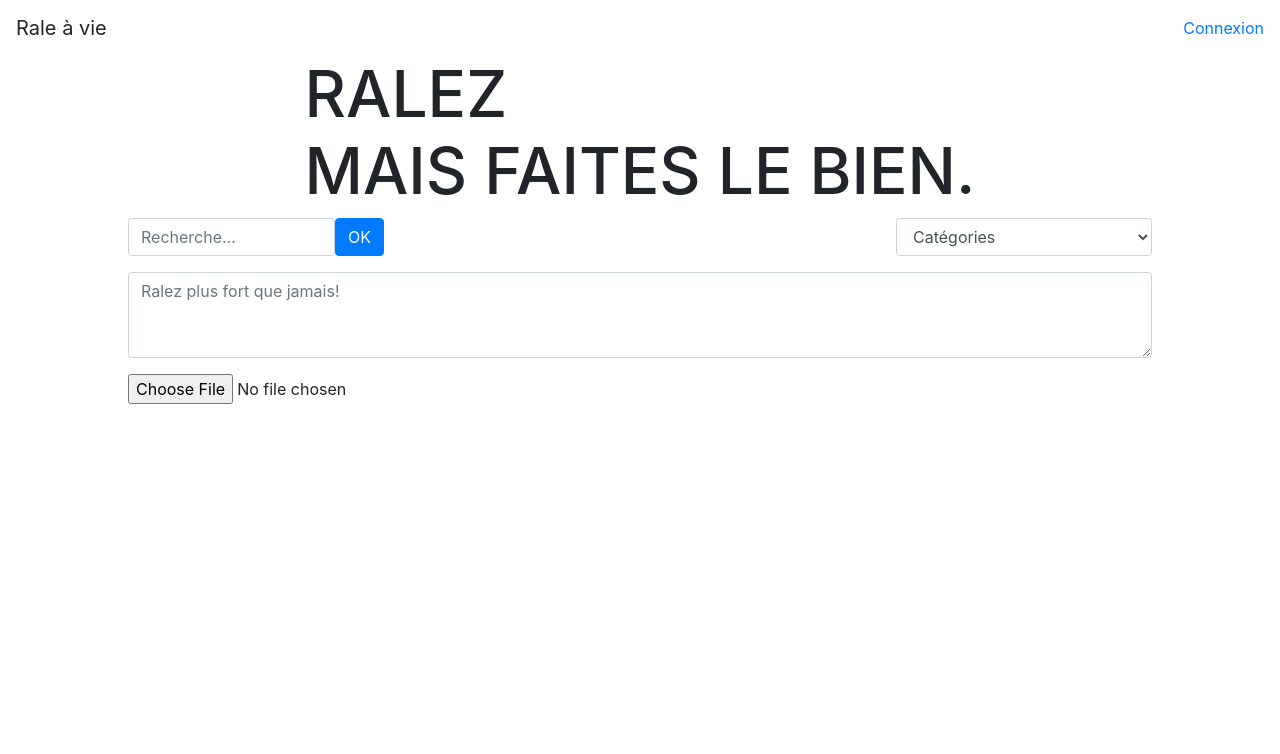
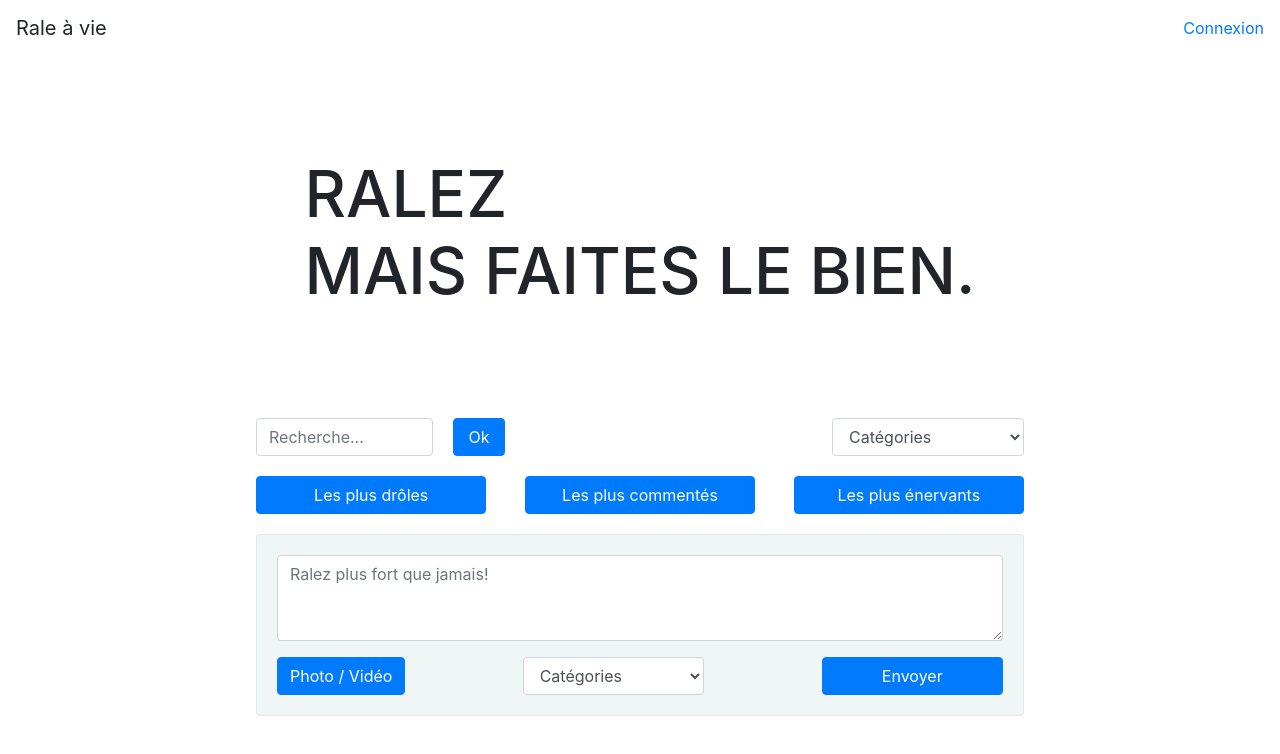
Before and after one commit to Tcheny/ProjetTP, a React app in the folder Front-End/: page / in a window 1280 px wide. Shown: the top 754 px of the page. Built offline with nearby package versions, Linux system fonts and the light colour scheme.

Commit message:
WIP Add Navbar, Header, Post

```diff
--- a/Front-End/package.json
+++ b/Front-End/package.json
@@ -31,6 +31,7 @@
         "webpack-dev-server": "^3.1.4"
     },
     "dependencies": {
-        "styled-components": "^3.4.1"
+        "styled-components": "^3.4.1",
+        "styled-system": "^3.0.2"
     }
 }
--- a/Front-End/src/App.js
+++ b/Front-End/src/App.js
@@ -1,12 +1,12 @@
 import React from 'react';
 import ReactDOM from 'react-dom';
-import { BrowserRouter as Router, Route, Link } from "react-router-dom";
+import { BrowserRouter as Router, Switch, Route } from "react-router-dom";
 import styled from 'styled-components';
 
-import { Login, Header, Post } from './components'
+import { Login, Home } from './components'
 
 const StyledBody = styled.div`
-  width: 80%;
+  width: 60%;
   margin: auto;
 `;
 
@@ -14,18 +14,11 @@ const App = () => {
   return (
     <Router>
       <div>
-        <nav class="navbar navbar-light justify-content-between">
-          <a class="navbar-brand">Rale à vie</a>
-          <Link to="/login">Connexion</Link>
-        </nav>
+        <Switch>
           <Route path="/login" component={Login} />
-
-          <StyledBody>
-            <Header />
-            <Post />
-          </StyledBody>
-
-        </div>
+          <Route path='/' component={Home} />
+        </Switch>
+      </div>
     </Router>
 
   )
--- /dev/null
+++ b/Front-End/src/components/Button.js
@@ -0,0 +1,23 @@
+import React, { Fragment } from 'react';
+import styled from 'styled-components';
+import { width, space } from 'styled-system';
+
+const StyledButton = styled.button`
+  ${width}
+  ${space}
+`;
+
+const Button = ({ width, m, type, children }) =>  {
+  return (
+    <StyledButton
+      type={type}
+      width={width}
+      m={m}
+      className="btn btn-primary"
+      >
+      {children}
+    </StyledButton>
+  )
+};
+
+export default Button;
--- a/Front-End/src/components/Header.js
+++ b/Front-End/src/components/Header.js
@@ -1,8 +1,7 @@
 import React from 'react';
 import styled from 'styled-components';
 
-import Select from './Select';
-import Search from './Search';
+import { Search, Select, Button } from './';
 
 const StyledHeader = styled.header`
   display: flex;
@@ -11,24 +10,48 @@ const StyledHeader = styled.header`
   flex-direction: column;
 `;
 
-const StyledInput = styled.div`
+  const StyledFlex = styled.div`
   display: flex;
   justify-content: space-between;
   width: 100%;
+  margin-bottom: 20px;
 `;
 
-const StyledTitle = styled.h1`
+  const StyledTitle = styled.h1`
+  padding: 100px 0;
   font-size: 4em;
 `;
 
 const Header = () => {
   return (
     <StyledHeader>
-      <StyledTitle>RALEZ <br/> MAIS FAITES LE BIEN.</StyledTitle>
-      <StyledInput>
+      <StyledTitle>
+        RALEZ <br/> MAIS FAITES LE BIEN.
+      </StyledTitle>
+      <StyledFlex>
         <Search />
         <Select />
-      </StyledInput>
+      </StyledFlex>
+      <StyledFlex>
+        <Button
+          type="button"
+          width="30%"
+          >
+          Les plus drôles
+        </Button>
+        <Button
+          type="button"
+          width="30%"
+          >
+          Les plus commentés
+        </Button>
+        <Button
+          type="button"
+          width="30%"
+          >
+          Les plus énervants
+        </Button>
+      </StyledFlex>
     </StyledHeader>
   )
 };
--- /dev/null
+++ b/Front-End/src/components/Home.js
@@ -0,0 +1,28 @@
+import React, { Fragment } from 'react';
+import { Link } from 'react-router-dom';
+import styled from 'styled-components';
+
+import { Navbar, Header, Post } from './'
+
+const StyledBody = styled.div`
+  width: 60%;
+  margin: auto;
+`;
+
+const Home = () => {
+return (
+  <Fragment>
+    <Navbar>
+      <Link to='/login'>
+        Connexion
+      </Link>
+    </Navbar>
+    <StyledBody>
+      <Header />
+      <Post />
+    </StyledBody>
+  </Fragment>
+  )
+};
+
+export default Home;
--- a/Front-End/src/components/Login.js
+++ b/Front-End/src/components/Login.js
@@ -1,9 +1,12 @@
-import React from 'react';
+import React, { Fragment } from 'react';
+import { Link } from 'react-router-dom';
 import styled from 'styled-components';
 
-const StyledFrom = styled.form`
+import { Navbar, Button } from './';
+
+const StyledForm = styled.form`
     width: 50%;
-    margin : auto;
+    margin : 100px auto;
 `;
 
 const StyledContainButton = styled.div`
@@ -11,37 +14,61 @@ const StyledContainButton = styled.div`
   flex-direction: column;
 `;
 
-const StyledButton = styled.button`
-  width: 30%;
-  margin: 10px auto;
-`;
-
 const Login = () => {
   return (
-    <StyledFrom>
+    <Fragment>
+      <Navbar>
+        <Link to='/'>
+          Accueil
+        </Link>
+      </Navbar>
+
+      <StyledForm>
         <div className="form-group row">
           <label className="col-sm-2 col-form-label">Nom</label>
-        <div class="col-sm-10">
-          <input type="text" className="form-control" placeholder="Entrez un nom" />
+          <div className="col-sm-10">
+            <input
+              type="text"
+              className="form-control"
+              placeholder="Entrez un nom" />
           </div>
         </div>
         <div className="form-group row">
           <label className="col-sm-2 col-form-label">Email</label>
-        <div class="col-sm-10">
-          <input type="email" className="form-control" placeholder="Entrez un e-mail" />
+          <div className="col-sm-10">
+            <input
+              type="email"
+              className="form-control"
+              placeholder="Entrez un e-mail" />
           </div>
         </div>
         <div className="form-group row">
           <label className="col-sm-2 col-form-label">Mot de passe</label>
-        <div class="col-sm-10">
-          <input type="password" className="form-control" placeholder="Entrez un mot de passe" />
+          <div className="col-sm-10">
+            <input
+            type="password"
+            className="form-control"
+            placeholder="Entrez un mot de passe" />
           </div>
         </div>
         <StyledContainButton>
-        <StyledButton type="submit" className="btn btn-primary">S'inscrire</StyledButton>
-        <StyledButton type="submit" className="btn btn-primary">Se connecter</StyledButton>
+          <Button
+            type="submit"
+            width="30%"
+            m="10px auto"
+            >
+            S'inscrire
+          </Button>
+          <Button
+            type="submit"
+            width="30%"
+            m="10px auto"
+            >
+            Se connecter
+          </Button>
         </StyledContainButton>
-  </StyledFrom>
+      </StyledForm>
+    </Fragment>
    )
 };
 
--- /dev/null
+++ b/Front-End/src/components/Navbar.js
@@ -0,0 +1,12 @@
+import React from 'react';
+
+const Navbar = ({ children }) => (
+  <header>
+    <nav className="navbar navbar-light justify-content-between">
+      <a className="navbar-brand">Rale à vie</a>
+      {children}
+    </nav>
+  </header>
+);
+
+export default Navbar;
--- a/Front-End/src/components/Post.js
+++ b/Front-End/src/components/Post.js
@@ -1,16 +1,64 @@
 import React from 'react';
 import styled from 'styled-components';
 
+import { Select, Button } from './'
+
+const StyledContainer = styled.div`
+  background-color: #f0f5f5;
+  border: 1px solid #e0ebeb;
+  border-radius: 4px;
+`;
+
+const StyledForm = styled.form`
+  margin: 20px;
+`;
+
+const StyledPost = styled.div`
+  display: flex;
+  justify-content: space-between;
+`;
+
+const StyledUpload = styled.div`
+  position: relative;
+  overflow: hidden;
+`;
+
+const StyledInput = styled.input`
+  font-size: 100px;
+  position: absolute;
+  left: 0;
+  top: 0;
+  opacity: 0;
+`;
+
 const Post = () => {
   return (
-    <form>
+    <StyledContainer>
+    <StyledForm>
       <div className="form-group">
-        <textarea className="form-control" id="exampleFormControlTextarea1" rows="3"  placeholder="Ralez plus fort que jamais!"></textarea>
+        <textarea
+          className="form-control"
+          rows="3"
+          placeholder="Ralez plus fort que jamais!">
+        </textarea>
       </div>
-      <div className="form-group">
-        <input type="file" className="form-control-file" id="exampleFormControlFile1" />
-      </div>
-    </form>
+      <StyledPost>
+        <StyledUpload>
+          <Button>
+            Photo / Vidéo
+          </Button>
+          <StyledInput type="file" name="myfile" />
+        </StyledUpload>
+        <Select />
+        <Button
+          type="submit"
+          width="25%"
+          >
+          Envoyer
+        </Button>
+      </StyledPost>
+    </StyledForm>
+    </StyledContainer>
   )
 };
 
--- a/Front-End/src/components/Search.js
+++ b/Front-End/src/components/Search.js
@@ -1,17 +1,28 @@
 import React from 'react';
 import styled from 'styled-components';
 
+import { Button } from './';
+
 const StyledSearch = styled.div`
   display: flex;
-  width: 25%;
+  width: 35%;
   height: 38px;
 `;
 
 const Search = () => {
   return (
     <StyledSearch>
-      <input className="form-control" type="search"   placeholder="Recherche..."/>
-      <button className="btn btn-primary" type="submit">OK</button>
+      <input
+        className="form-control"
+        type="search"
+        placeholder="Recherche..." />
+      <Button
+        type="submit"
+        width="25%"
+        m="0 20px"
+        >
+        Ok
+      </Button>
     </StyledSearch>
   )
 };
--- a/Front-End/src/components/Select.js
+++ b/Front-End/src/components/Select.js
@@ -7,8 +7,7 @@ const StyledSelect = styled.form`
 
 const Select = () => {
   return (
-    <StyledSelect >
-      <div className="form-group">
+    <StyledSelect>
         <select className="form-control">
           <option value="" hidden>Catégories</option>
           <option>Transport</option>
@@ -17,7 +16,6 @@ const Select = () => {
           <option>Famille</option>
           <option>Amis</option>
         </select>
-      </div>
     </StyledSelect>
   )
 };
--- a/Front-End/src/components/index.js
+++ b/Front-End/src/components/index.js
@@ -1,3 +1,8 @@
+export { default as Navbar } from './Navbar';
+export { default as Home } from './Home';
 export { default as Login } from './Login';
 export { default as Header } from './Header';
 export { default as Post } from './Post';
+export { default as Search } from './Search';
+export { default as Select } from './Select';
+export { default as Button } from './Button';
```
Also changed, not shown: 1 other file (tests, documents, lock files or other folders). Lines whose indentation alone changed are shown as unchanged.
